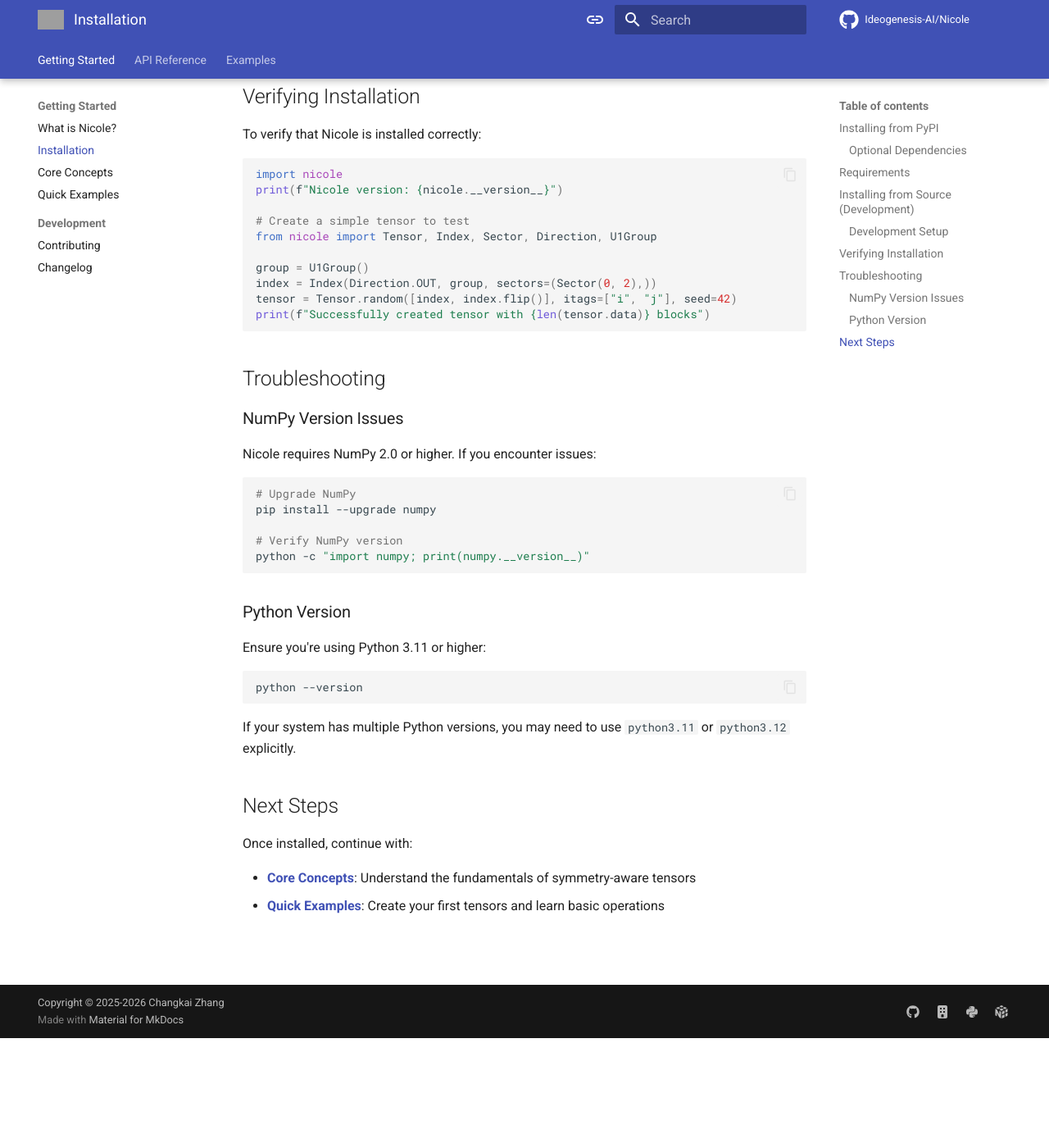
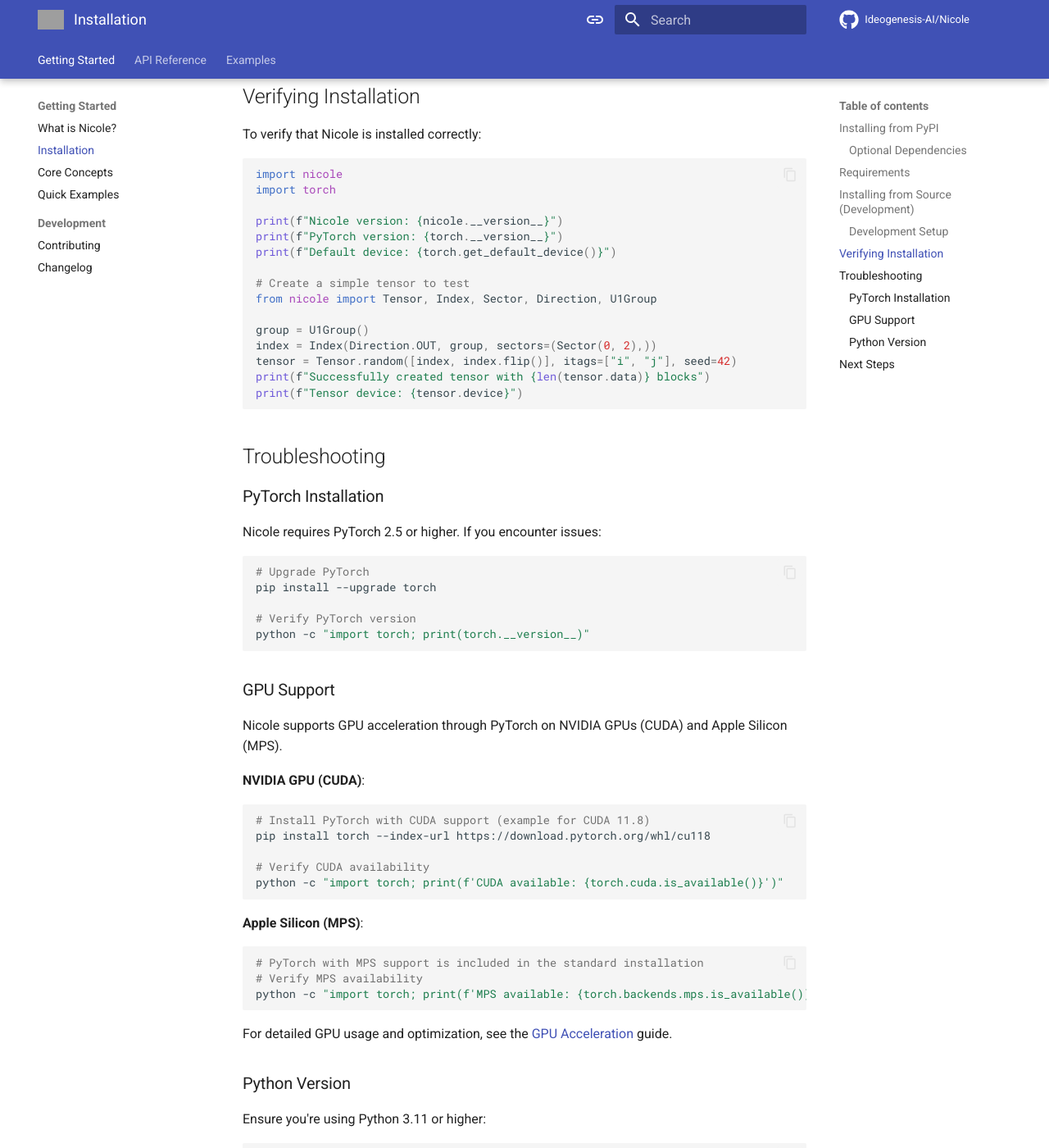
Before and after one commit to Ideogenesis-AI/Nicole, an MkDocs documentation site: the page built from docs/getting-started/installation.md, in a window 1280 px wide and 1400 px high, scrolled down 1627 px. Shown: the whole window at 82% size. Built offline with MkDocs 1.6.1 and Material for MkDocs 9.7.7, drawn with Linux system fonts in a browser that asks for light colours; comment, search, counter and statistics services are not loaded; the version menu is left out; before the commit the page ends 2893 px from its top, so only the background shows below that; some of the changed text lies outside the part shown; grey boxes are pictures that could not be loaded.

Commit message:
Update documentation to reflect transition from NumPy to PyTorch, including installation requirements and GPU support
Revised the installation guide to specify PyTorch as a dependency instead of NumPy, updated code examples to use PyTorch tensors, and added sections on GPU support for NVIDIA and Apple Silicon. This enhances clarity for users transitioning to the new backend.

````diff
--- a/docs/getting-started/installation.md
+++ b/docs/getting-started/installation.md
@@ -10,7 +10,7 @@ The recommended way to install Nicole is via pip:
 pip install nicole
 ```
 
-This will install Nicole and its required dependencies (NumPy 2.0+).
+This will install Nicole and its required dependencies (PyTorch 2.5+).
 
 ### Optional Dependencies
 
@@ -33,7 +33,7 @@ pip install nicole[test,docs,lint]
 ## Requirements
 
 - **Python**: 3.11 or higher
-- **NumPy**: 2.0 or higher
+- **PyTorch**: 2.5 or higher
 
 ## Installing from Source (Development)
 
@@ -76,7 +76,11 @@ To verify that Nicole is installed correctly:
 
 ```python
 import nicole
+import torch
+
 print(f"Nicole version: {nicole.__version__}")
+print(f"PyTorch version: {torch.__version__}")
+print(f"Default device: {torch.get_default_device()}")
 
 # Create a simple tensor to test
 from nicole import Tensor, Index, Sector, Direction, U1Group
@@ -85,21 +89,44 @@ group = U1Group()
 index = Index(Direction.OUT, group, sectors=(Sector(0, 2),))
 tensor = Tensor.random([index, index.flip()], itags=["i", "j"], seed=42)
 print(f"Successfully created tensor with {len(tensor.data)} blocks")
+print(f"Tensor device: {tensor.device}")
 ```
 
 ## Troubleshooting
 
-### NumPy Version Issues
+### PyTorch Installation
 
-Nicole requires NumPy 2.0 or higher. If you encounter issues:
+Nicole requires PyTorch 2.5 or higher. If you encounter issues:
 
 ```bash
-# Upgrade NumPy
-pip install --upgrade numpy
+# Upgrade PyTorch
+pip install --upgrade torch
 
-# Verify NumPy version
-python -c "import numpy; print(numpy.__version__)"
+# Verify PyTorch version
+python -c "import torch; print(torch.__version__)"
 ```
+
+### GPU Support
+
+Nicole supports GPU acceleration through PyTorch on NVIDIA GPUs (CUDA) and Apple Silicon (MPS).
+
+**NVIDIA GPU (CUDA)**:
+```bash
+# Install PyTorch with CUDA support (example for CUDA 11.8)
+pip install torch --index-url https://download.pytorch.org/whl/cu118
+
+# Verify CUDA availability
+python -c "import torch; print(f'CUDA available: {torch.cuda.is_available()}')"
+```
+
+**Apple Silicon (MPS)**:
+```bash
+# PyTorch with MPS support is included in the standard installation
+# Verify MPS availability
+python -c "import torch; print(f'MPS available: {torch.backends.mps.is_available()}')"
+```
+
+For detailed GPU usage and optimization, see the [GPU Acceleration](../examples/advanced/gpu-acceleration.md) guide.
 
 ### Python Version
 
````
Also changed, not shown: docs/getting-started/core-concepts.md (+5 -5 lines), docs/getting-started/quick-examples.md (+0 -1 lines).
